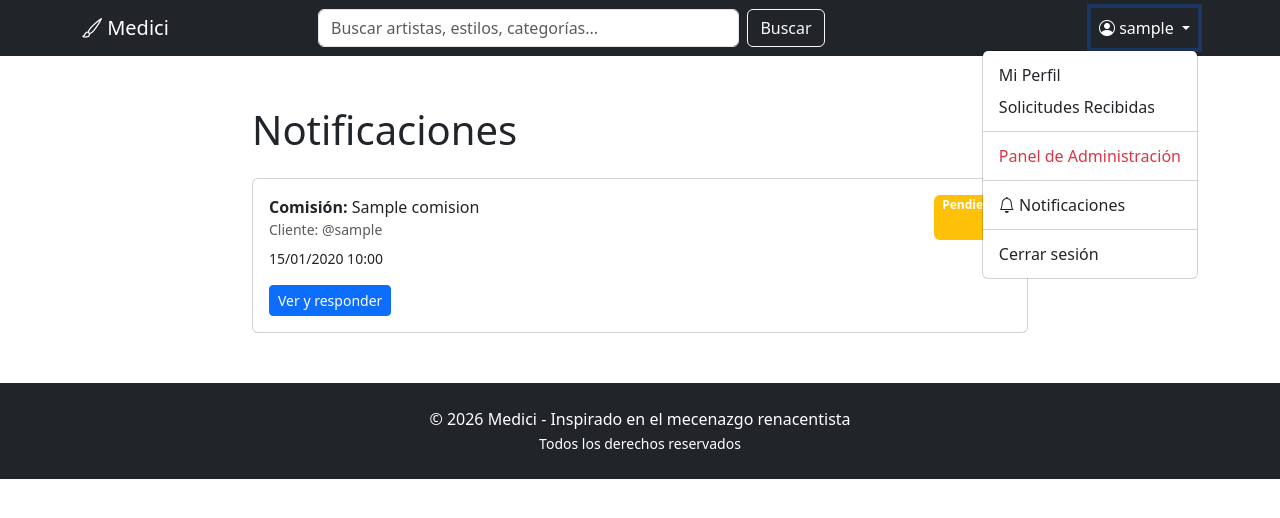
After one commit to ahervaz063/Proyecto-Integral, a Django app: page /notificaciones/ in a window 1280 px wide, after a click that opens the changed part. The commit adds this page. Shown: the top 518 px of the page. Run offline with Django 5.2, Linux system fonts and the light colour scheme; a user stored in the database is signed in; tables that the repository leaves empty hold one stand-in row (values such as "Sample post"); data that the repository does not hold is empty.

Commit message:
Notificaciones implementadas. Mostrar contraseña en el login

```diff
--- a/proyecto_integral/core/models.py
+++ b/proyecto_integral/core/models.py
@@ -22,6 +22,7 @@ class Usuario(AbstractUser):
         verbose_name="Tipo de usuario"
     )
     fecha_nacimiento = models.DateField(null=True, blank=True, verbose_name="Fecha de nacimiento")
+    notificaciones_pendientes = models.PositiveIntegerField(default=0, verbose_name="Notificaciones pendientes")
 
     # Campos requeridos para crear superusuario
     REQUIRED_FIELDS = ['email']
--- a/proyecto_integral/core/urls.py
+++ b/proyecto_integral/core/urls.py
@@ -67,4 +67,7 @@ urlpatterns = [
 
     #Eliminar cuenta
     path('eliminar-cuenta/', views.EliminarCuentaView.as_view(), name='eliminar_cuenta'),
+
+    #Notificaciones
+    path('notificaciones/', views.NotificacionesView.as_view(), name='notificaciones'),
 ]
--- a/proyecto_integral/core/views.py
+++ b/proyecto_integral/core/views.py
@@ -752,6 +752,11 @@ class SolicitudCreateView(ClientRequiredMixin, View):
             referencias=request.FILES.get('referencias')
         )
 
+        #Notificar artista
+        artista = comision.artista
+        artista.notificaciones_pendientes += 1
+        artista.save()
+
         return JsonResponse({
             'success': True,
             'message': 'Solicitud enviada correctamente. El artista te responderá pronto.',
@@ -879,6 +884,10 @@ class CancelarSolicitudClienteView(ClientRequiredMixin, View):
         solicitud = get_object_or_404(SolicitudEncargo, id=solicitud_id, cliente=request.user)
 
         if solicitud.cancelar():
+            #Notificar al artista
+            solicitud.comision.artista.notificaciones_pendientes += 1
+            solicitud.comision.artista.save()
+
             return JsonResponse({
                 'success': True,
                 'message': 'Solicitud cancelada correctamente.'
@@ -897,6 +906,10 @@ class AceptarSolicitudView(ArtistRequiredMixin, View):
             return JsonResponse({'success': False, 'error': 'No tienes permiso.'}, status=403)
 
         if solicitud.aceptar():
+            #Notificar al cliente
+            solicitud.cliente.notificaciones_pendientes += 1
+            solicitud.cliente.save()
+
             return JsonResponse(
                 {'success': True, 'message': f'Solicitud de {solicitud.cliente.username} aceptada. Slot ocupado.'})
         else:
@@ -910,6 +923,10 @@ class RechazarSolicitudView(ArtistRequiredMixin, View):
             return JsonResponse({'success': False, 'error': 'No tienes permiso.'}, status=403)
 
         solicitud.rechazar()
+        #Notificar al cliente
+        solicitud.cliente.notificaciones_pendientes += 1
+        solicitud.cliente.save()
+
         return JsonResponse({'success': True, 'message': f'Solicitud de {solicitud.cliente.username} rechazada.'})
 
 
@@ -920,6 +937,10 @@ class FinalizarEncargoView(ArtistRequiredMixin, View):
             return JsonResponse({'success': False, 'error': 'No tienes permiso.'}, status=403)
 
         if solicitud.finalizar():
+            #Notificar al cliente
+            solicitud.cliente.notificaciones_pendientes += 1
+            solicitud.cliente.save()
+
             return JsonResponse({'success': True, 'message': 'Encargo finalizado. Espera la reseña del cliente.'})
         else:
             return JsonResponse({'success': False, 'error': 'Solo puedes finalizar encargos aceptados.'}, status=400)
@@ -1073,3 +1094,26 @@ def comision_detalle_modal(request, comision_id):
         'user_id': user_id,
         'solicitud_activa': solicitud_activa
     })
+
+# NOTIFICACIONES
+# core/views.py
+class NotificacionesView(LoginRequiredMixin, TemplateView):
+    template_name = 'core/notificaciones.html'
+
+    def get_context_data(self, **kwargs):
+        context = super().get_context_data(**kwargs)
+        user = self.request.user
+
+        # Obtener notificaciones según tipo de usuario
+        if user.es_artista():
+            context['solicitudes'] = SolicitudEncargo.objects.filter(
+                comision__artista=user
+            ).order_by('-fecha_solicitud')[:20]
+        else:
+            context['solicitudes'] = user.solicitudes_realizadas.all().order_by('-fecha_solicitud')[:20]
+
+        # Reiniciar contador
+        user.notificaciones_pendientes = 0
+        user.save()
+
+        return context
--- a/proyecto_integral/templates/core/base.html
+++ b/proyecto_integral/templates/core/base.html
@@ -38,6 +38,9 @@
                         <li class="nav-item dropdown">
                             <a class="nav-link dropdown-toggle" href="#" role="button" data-bs-toggle="dropdown">
                                 <i class="bi bi-person-circle"></i> {{ user.username }}
+                                {% if user.notificaciones_pendientes > 0 %}
+                                    <span class="badge bg-danger rounded-pill">{{ user.notificaciones_pendientes }}</span>
+                                {% endif %}
                             </a>
                             <ul class="dropdown-menu dropdown-menu-end">
                                 {% if user.es_artista %}
@@ -52,6 +55,15 @@
                                     <li><hr class="dropdown-divider"></li>
                                     <li><a class="dropdown-item text-danger" href="/admin/">Panel de Administración</a></li>
                                 {% endif %}
+
+                                <!-- Notificaciones -->
+                                <li><hr class="dropdown-divider"></li>
+                                <li><a class="dropdown-item" href="{% url 'notificaciones' %}">
+                                    <i class="bi bi-bell"></i> Notificaciones
+                                    {% if user.notificaciones_pendientes > 0 %}
+                                        <span class="badge bg-danger">{{ user.notificaciones_pendientes }} nuevas</span>
+                                    {% endif %}
+                                </a></li>
 
                                 <li><hr class="dropdown-divider"></li>
                                 <li><a class="dropdown-item" href="{% url 'logout' %}">Cerrar sesión</a></li>
--- /dev/null
+++ b/proyecto_integral/templates/core/notificaciones.html
@@ -0,0 +1,46 @@
+{% extends 'core/base.html' %}
+
+{% block title %}Notificaciones{% endblock %}
+
+{% block content %}
+<div class="container" style="max-width: 800px; margin: 50px auto;">
+    <h1 class="mb-4">Notificaciones</h1>
+
+    {% if solicitudes %}
+        {% for solicitud in solicitudes %}
+            <div class="card mb-3">
+                <div class="card-body">
+                    <div class="d-flex justify-content-between">
+                        <div>
+                            <strong>Comisión:</strong> {{ solicitud.comision.nombre }}
+                            <p class="mb-0 small text-muted">
+                                {% if user.es_artista %}
+                                    Cliente: @{{ solicitud.cliente.username }}
+                                {% else %}
+                                    Artista: @{{ solicitud.comision.artista.username }}
+                                {% endif %}
+                            </p>
+                        </div>
+                        <span class="badge
+                            {% if solicitud.estado == 'pendiente' %}bg-warning
+                            {% elif solicitud.estado == 'aceptada' %}bg-success
+                            {% elif solicitud.estado == 'rechazada' %}bg-danger
+                            {% else %}bg-secondary{% endif %}">
+                            {{ solicitud.get_estado_display }}
+                        </span>
+                    </div>
+                    <p class="mt-2 small">{{ solicitud.fecha_solicitud|date:"d/m/Y H:i" }}</p>
+
+                    {% if solicitud.estado == 'pendiente' and user.es_artista %}
+                        <div class="mt-2">
+                            <a href="{% url 'solicitudes_artista' %}" class="btn btn-sm btn-primary">Ver y responder</a>
+                        </div>
+                    {% endif %}
+                </div>
+            </div>
+        {% endfor %}
+    {% else %}
+        <div class="alert alert-info">No tienes notificaciones pendientes.</div>
+    {% endif %}
+</div>
+{% endblock %}
```
Also changed, not shown: proyecto_integral/templates/core/login.html (+52 -2 lines), proyecto_integral/templates/core/perfiles/cliente.html (+9 -4 lines), proyecto_integral/templates/core/registro.html (line endings or trailing spaces).
